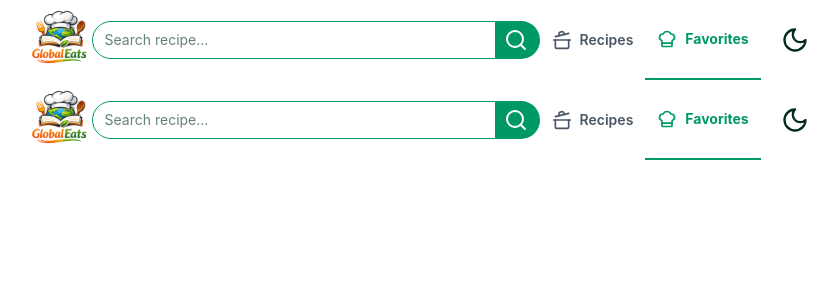
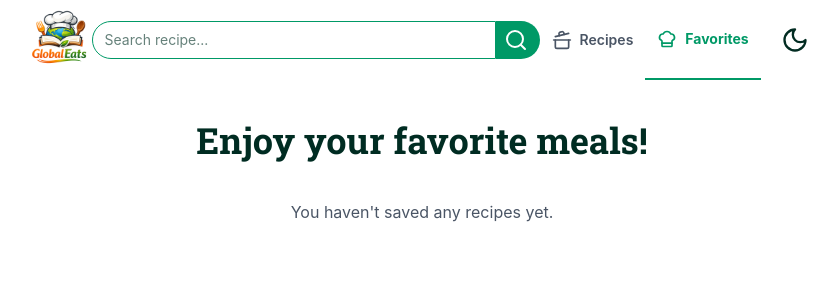
Before and after one commit to RaulSoriaUlibarri/Cookbook, a Next.js app: page /myRecipes in a window 1280 px wide. Shown: the top 300 px of the page, without its empty margins (218-1056 px from the left). Built offline with nearby package versions, Linux system fonts and the light colour scheme; a web font is replaced by a local one; what @radix-ui/themes would draw is missing.

Commit message:
feature(myRecipes): fetch recipes by id

```diff
--- a/src/app/myRecipes/page.tsx
+++ b/src/app/myRecipes/page.tsx
@@ -1,11 +1,67 @@
 "use client";
 
-import NavBar from "@/components/NavBar/NavBar";
+import { useEffect, useState } from "react";
+import { fetchMeal } from "@/server/actions";
+import { RecipesDisplay } from "@/components";
+import MaxWidthWrapper from "@/components/MaxWidthWrapper";
 
-export default function myRecipes() {
+type Meal = {
+  strMeal: string;
+  strMealThumb: string;
+  idMeal: string;
+  strArea: string | null;
+  strCountry: string;
+};
+
+export default function MyRecipesPage() {
+  const [meals, setMeals] = useState<Meal[]>([]);
+  const [isLoading, setIsLoading] = useState(true);
+  const [error, setError] = useState<string | null>(null);
+
+  useEffect(() => {
+    async function loadSavedMeals() {
+      try {
+        const savedNames: string[] = JSON.parse(
+          localStorage.getItem("savedRecipes") || "[]",
+        );
+
+        const savedIds: string[] = JSON.parse(
+          localStorage.getItem("savedRecipes") || "[]",
+        );
+
+        const results = await Promise.all(savedIds.map((id) => fetchMeal(id)));
+
+        const flattened = results
+          .flat()
+          .filter((meal): meal is Meal => meal !== null && meal !== undefined);
+
+        setMeals(flattened);
+      } catch (err) {
+        setError(err instanceof Error ? err.message : "Something went wrong");
+      } finally {
+        setIsLoading(false);
+      }
+    }
+
+    loadSavedMeals();
+  }, []);
+
   return (
     <>
-      <NavBar />
+      <MaxWidthWrapper className="px-5 md:p-none">
+        <h1 className="font-roboto-slab text-emerald-950 text-xl md:text-2xl lg:text-4xl my-5 lg:my-10 mx-auto w-fit font-bold dark:text-white text-center">
+          Enjoy your favorite meals!
+        </h1>
+
+        {isLoading && <p className="text-center">Loading...</p>}
+        {error && <p className="text-center text-red-600">Error: {error}</p>}
+
+        {!isLoading && !error && meals.length === 0 && (
+          <p className="text-center text-gray-600 dark:text-slate-300">
+            You haven't saved any recipes yet.
+          </p>
+        )}
+      </MaxWidthWrapper>
     </>
   );
 }
```
